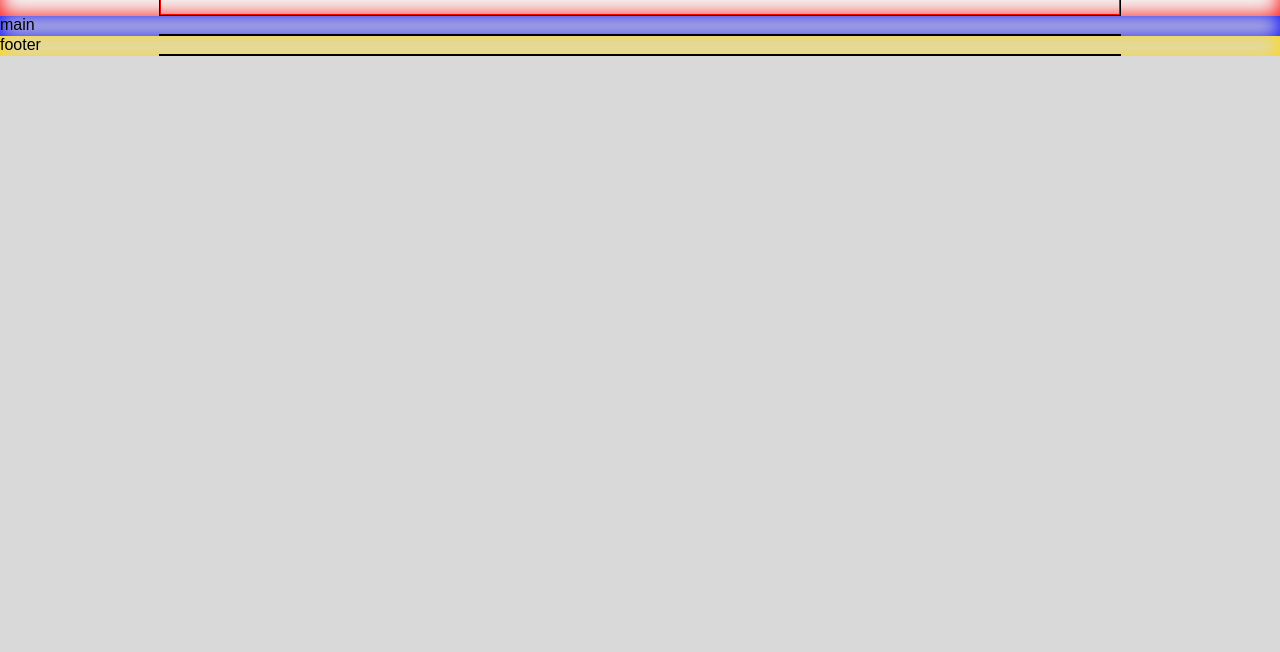
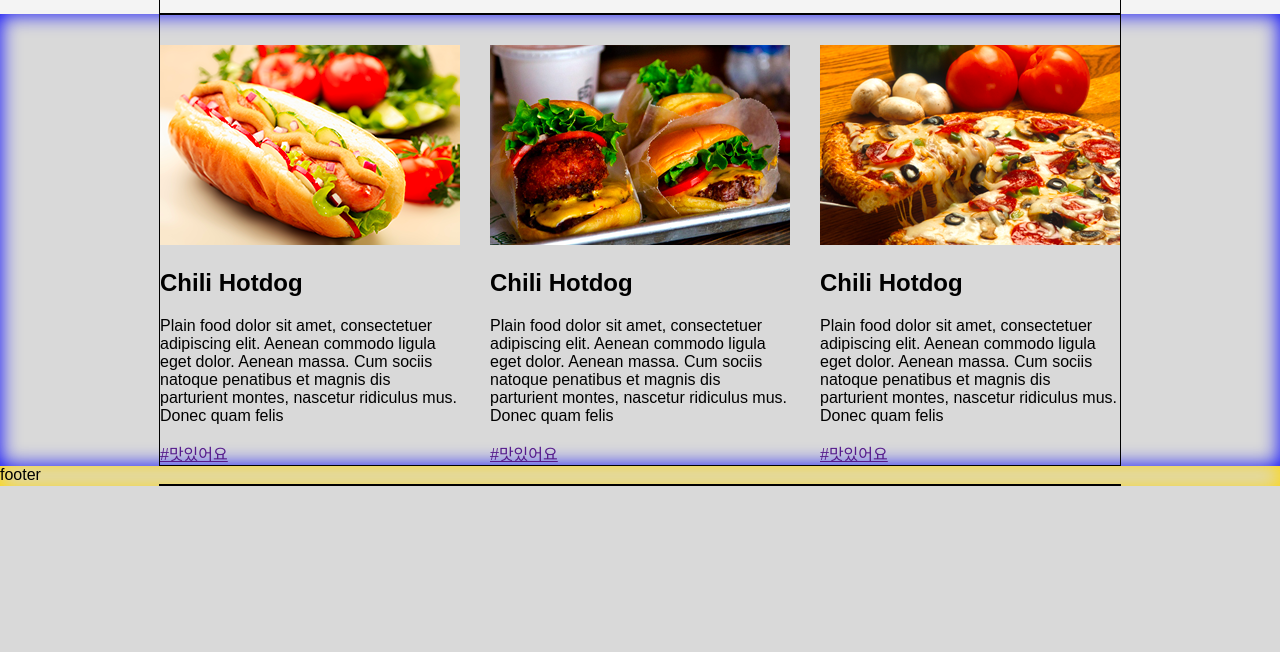
Before and after one commit to Wwththhk/favoritefood, a plain HTML site: page index.html in a window 1280 px wide. Shown: the part 148-800 px from the top of the page. Drawn offline with Linux system fonts and the light colour scheme.

Commit message:
main-container 내부 12그리드 list card 한줄로 배치

```diff
--- a/index.html
+++ b/index.html
@@ -16,8 +16,53 @@
         </div>
       </div>
     </header>
-    <main class="contents">main
+
+    <main class="contents">
       <div class="l_wrapper">
+        <div class="container">
+          <div class="container-main">
+            <ul class="l_row">
+              <li class="l_col l_col_4_12 l_col_mobile_12_12">
+                <section class="card">
+                  <img class="card-cover" src="images/pic01.png">
+                  <div class="card-contents">
+                    <h2>Chili Hotdog</h2>
+                    <p>Plain food dolor sit amet, consectetuer adipiscing elit. Aenean commodo ligula eget dolor. Aenean massa. Cum sociis natoque penatibus et magnis dis parturient montes, nascetur ridiculus mus. Donec quam felis</p>
+                  </div>
+                  <div class="card-hashtag">
+                    <a class="hashtag" href="">#맛있어요</a>
+                  </div>
+                </section>
+              </li>
+
+              <li class="l_col l_col_4_12 l_col_mobile_12_12">
+                <section class="card">
+                  <img class="card-cover" src="images/pic02.png">
+                  <div class="card-contents">
+                    <h2>Chili Hotdog</h2>
+                    <p>Plain food dolor sit amet, consectetuer adipiscing elit. Aenean commodo ligula eget dolor. Aenean massa. Cum sociis natoque penatibus et magnis dis parturient montes, nascetur ridiculus mus. Donec quam felis</p>
+                  </div>
+                  <div class="card-hashtag">
+                    <a class="hashtag" href="">#맛있어요</a>
+                  </div>
+                </section>
+              </li>
+
+              <li class="l_col l_col_4_12 l_col_mobile_12_12">
+                <section class="card">
+                  <img class="card-cover" src="images/pic03.png">
+                  <div class="card-contents">
+                    <h2>Chili Hotdog</h2>
+                    <p>Plain food dolor sit amet, consectetuer adipiscing elit. Aenean commodo ligula eget dolor. Aenean massa. Cum sociis natoque penatibus et magnis dis parturient montes, nascetur ridiculus mus. Donec quam felis</p>
+                  </div>
+                  <div class="card-hashtag">
+                    <a class="hashtag" href="">#맛있어요</a>
+                  </div>
+                </section>
+              </li>
+            </ul>
+          </div>
+        </div>
       </div>
     </main>
     <footer class="footer">footer
--- a/style.css
+++ b/style.css
@@ -17,13 +17,25 @@ body{
   border: 1px solid black;
 }
 
+.l_row {
+  display: flex;
+  flex-wrap: nowrap;
+  gap: 30px;
+  margin: 0;
+  padding-left: 0;
+  list-style-type: none;
+}
+
+.l_col {
+  width: calc(100% / 3);
+  margin-top: 30px;
+
+}
 .header {
-  box-shadow: inset 0 0 20px red;
   background-color: #f4f4f4;
 }
 
 .header-inside {
-  border: 1px solid red;
   display: flex;
   justify-content: space-between;
   align-items: center;
@@ -45,6 +57,14 @@ body{
   box-shadow: inset 0 0 20px blue;
 }
 
+.container {
+  display: flex;
+}
+
+.card-cover {
+  width: 100%;
+}
+
 .footer {
   box-shadow: inset 0 0 20px gold;
 }
```
